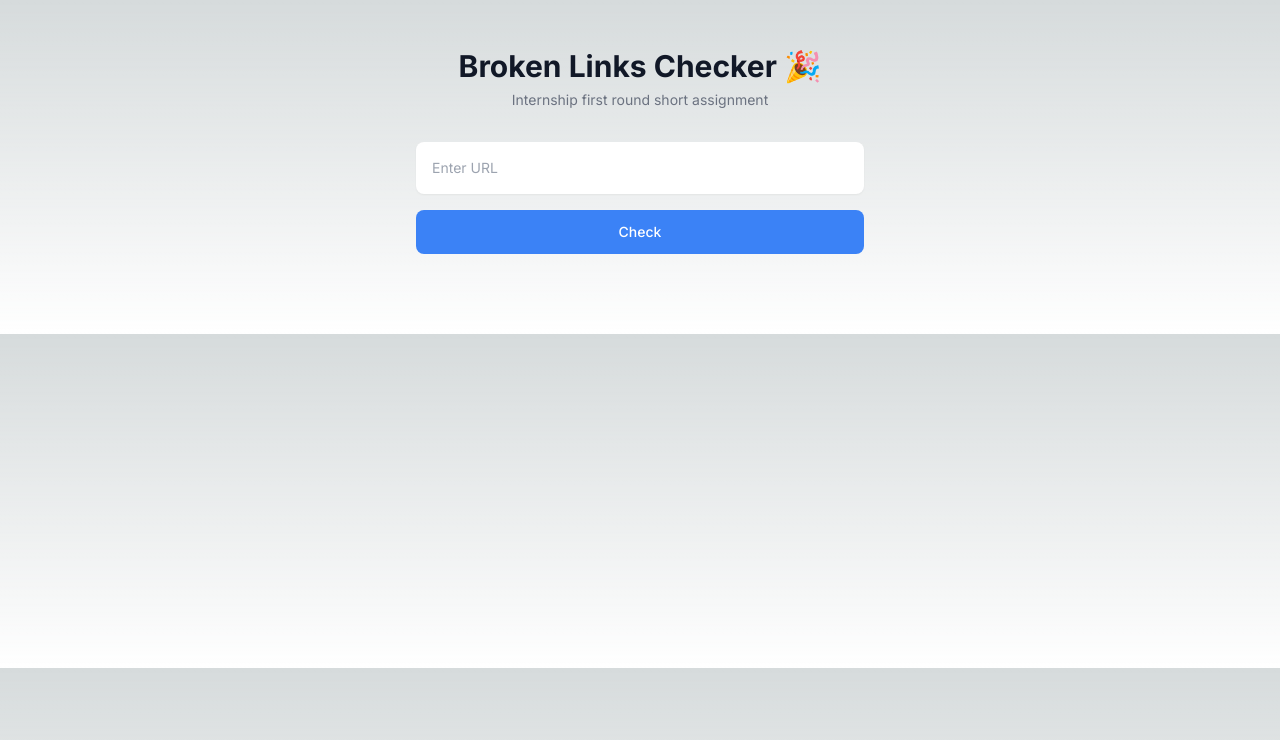
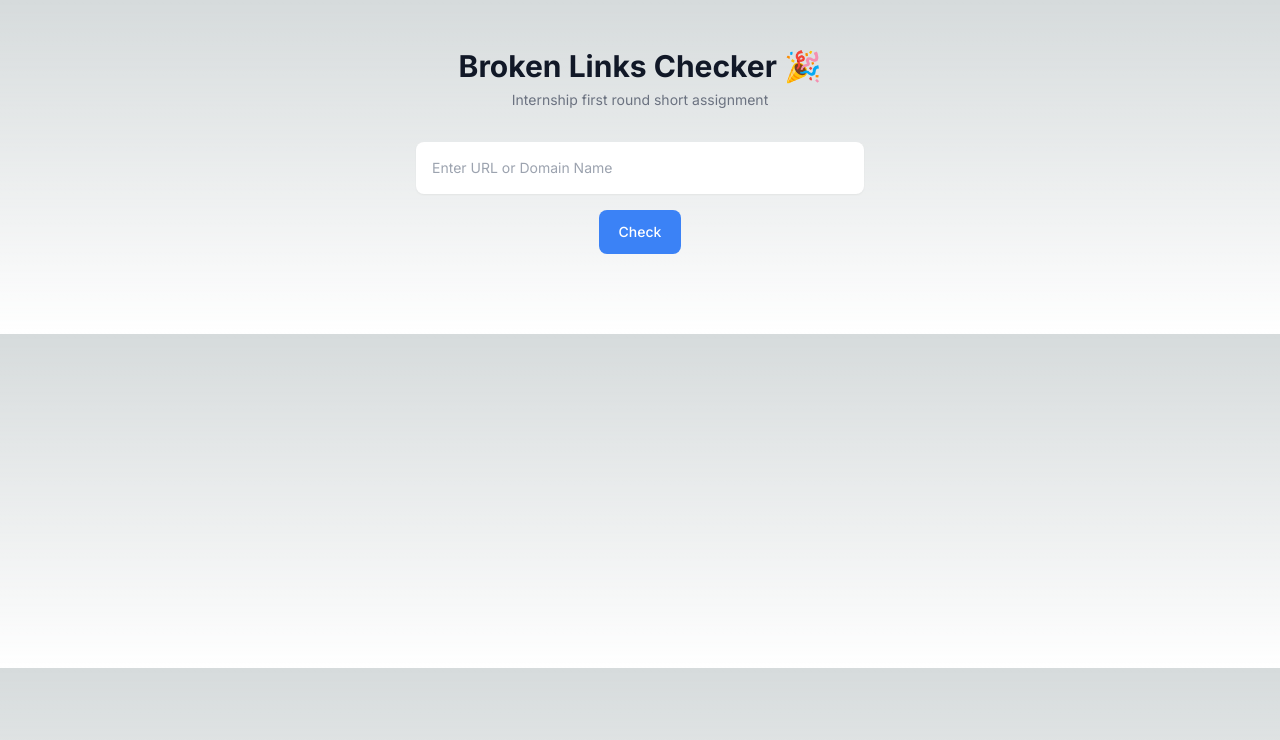
Before and after one commit to koushikpuppala/vryse-yourkitchenkart, a Next.js app: page / in a window 1280 px wide. Shown: the top 740 px of the page. Built offline with nearby package versions, Linux system fonts and the light colour scheme.

Commit message:
Fix form input styling and table layout

```diff
--- a/actions/index.ts
+++ b/actions/index.ts
@@ -21,7 +21,6 @@ export const linkChecker = async (prevState: any, formData: FormData) => {
 				'Content-Type': 'text/html',
 			},
 		})
-		console.log(response)
 		const html = await response.text()
 
 		const regex = new RegExp(/<a [^>]*href=['"]([^'"]+)['"][^>]*>/g)
--- a/app/globals.css
+++ b/app/globals.css
@@ -1,6 +1,7 @@
 @tailwind base;
 @tailwind components;
 @tailwind utilities;
+
 
 :root {
 	--foreground-rgb: 0, 0, 0;
@@ -16,6 +17,28 @@
 	}
 }
 
+@media (prefers-reduced-motion: no-preference) {
+	:root {
+		scroll-behavior: smooth;
+	}
+
+	::-webkit-scrollbar {
+		width: 2.5px;
+		height: 2.5px;
+		border-radius: 1.25px;
+	}
+
+	::-webkit-scrollbar-track {
+		box-shadow: inset 0 0 5px rgba(0, 0, 0, 0.0);
+		border-radius: 2.5px;
+	}
+
+	::-webkit-scrollbar-thumb {
+		background: rgba(var(--foreground-rgb), 0.5);
+		border-radius: 2.5px;
+	}
+}
+
 body {
 	/* color: rgb(var(--foreground-rgb)); */
 	background: linear-gradient(to bottom,
--- a/app/page.tsx
+++ b/app/page.tsx
@@ -24,12 +24,12 @@ const HomePage = () => {
 			</h1>
 			<p className='mt-1.5 text-sm text-gray-500'>Internship first round short assignment</p>
 
-			<form action={formAction} className='mx-auto mb-0 mt-8 max-w-md'>
-				<div className='flex flex-col space-y-4'>
+			<form action={formAction} className='mx-auto mb-0 mt-8'>
+				<div className='flex flex-col space-y-4 items-center'>
 					<input
 						name='url'
-						className='w-full rounded-lg border-gray-200 p-4 pe-12 text-sm shadow-sm dark:bg-gray-800 dark:border-gray-700 dark:text-gray-50'
-						placeholder='Enter URL'
+						className='max-w-md w-full rounded-lg border-gray-200 p-4 pe-12 text-sm shadow-sm dark:bg-gray-800 dark:border-gray-700 dark:text-gray-50'
+						placeholder='Enter URL or Domain Name'
 					/>
 					<SubmitButtonComponent />
 				</div>
--- a/components/LinksTable.tsx
+++ b/components/LinksTable.tsx
@@ -34,10 +34,10 @@ const LinksTableComponent = ({
 	return (
 		<>
 			{links ? (
-				<div className='flex flex-col rounded-lg border border-gray-200 mt-8 overflow-hidden'>
+				<div className='flex flex-col mt-8 max-w-fit mx-auto space-y-2'>
 					{links.map((link) => (
 						<Link
-							className='odd:bg-gray-50 whitespace-nowrap px-4 py-2 font-medium text-gray-900 dark:text-gray-100 dark:odd:bg-gray-800'
+							className='overflow-auto rounded-lg border border-gray-500 px-4 py-2 font-medium text-gray-900 dark:text-gray-100 hover:bg-gray-100 dark:hover:bg-gray-700'
 							target='_blank'
 							href={link}
 							key={link}
```
